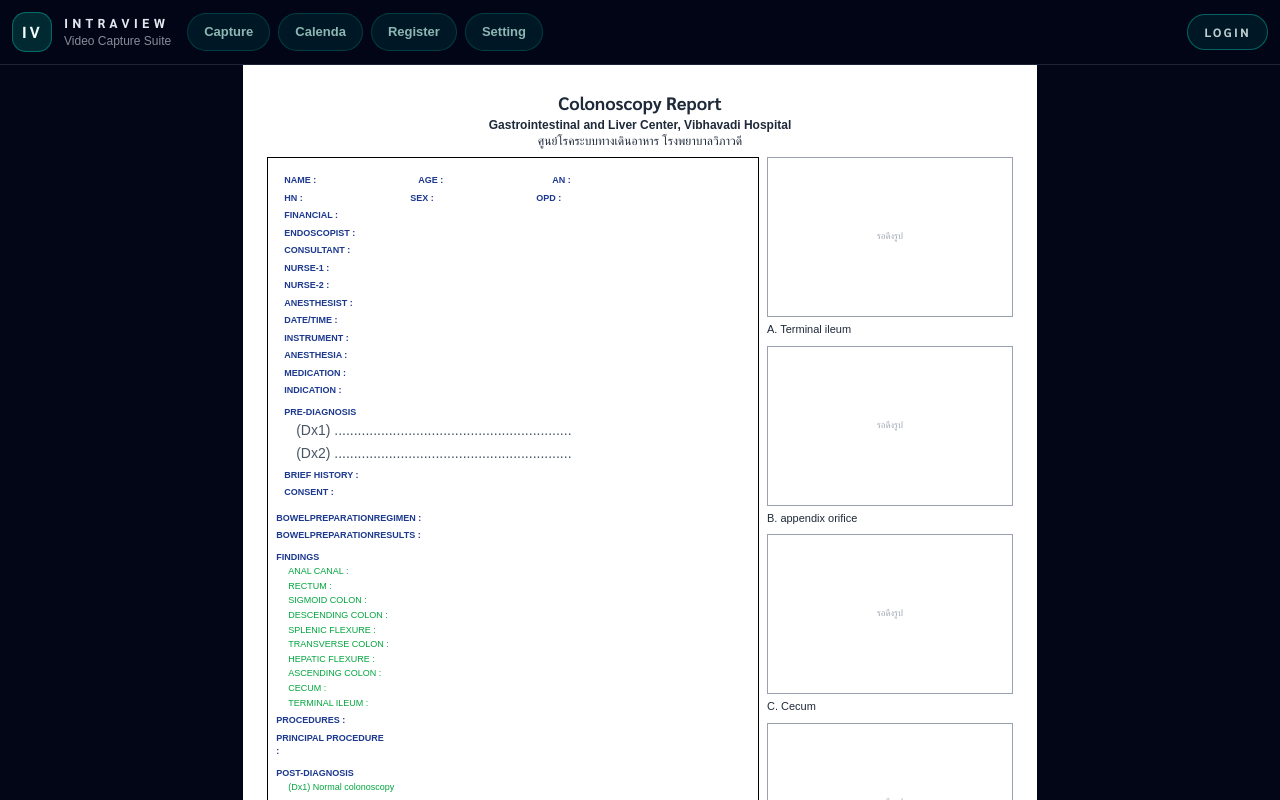
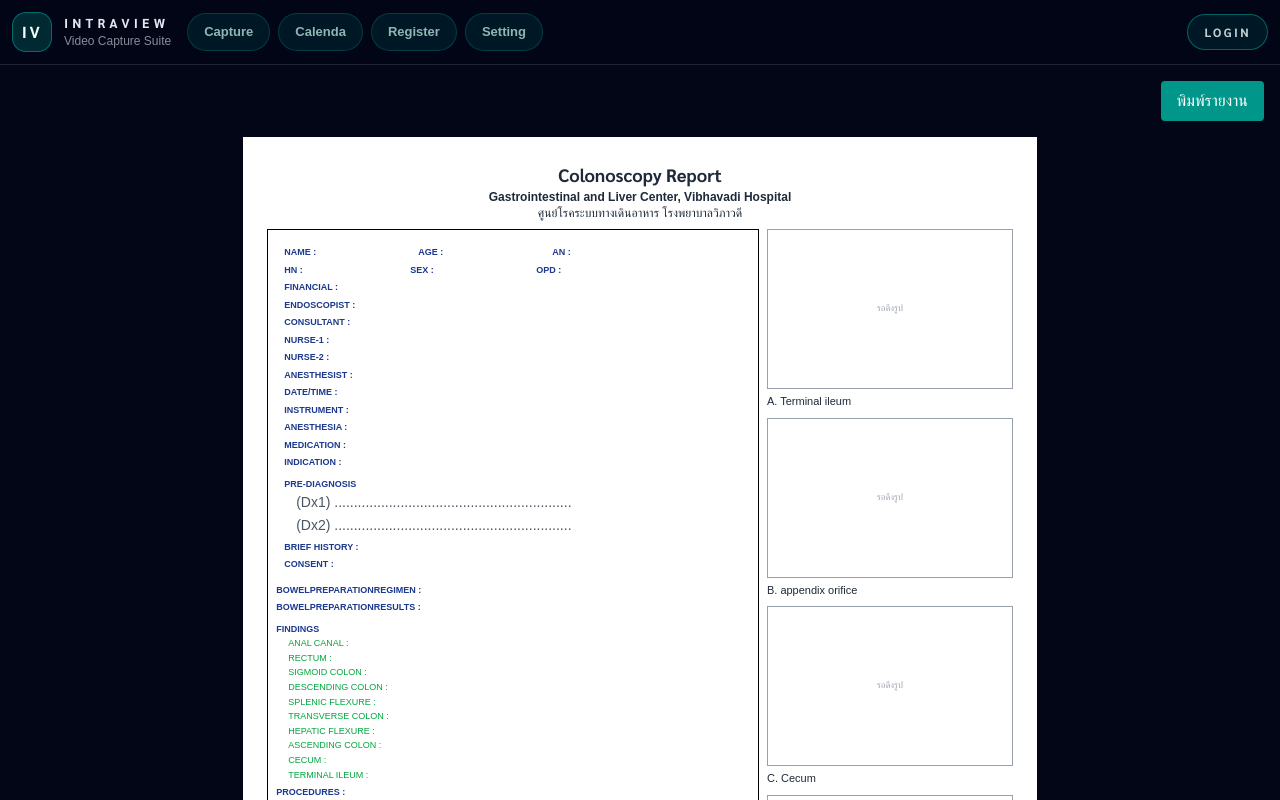
Before and after one commit to blackpoi55/videocapture, a Next.js app: page /report_newCR in a window 1280 px wide. Shown: the top 800 px of the page. Built offline with nearby package versions, Linux system fonts and the light colour scheme; a web font is replaced by a local one.

Commit message:
print buttom

```diff
--- a/app/report_newCR/page.tsx
+++ b/app/report_newCR/page.tsx
@@ -1,6 +1,6 @@
 import { Suspense } from "react";
 
-
+import PrintButton from "@/components/printbuttom/printbut";
 import ReportNewCRClient from "../../components/report_new/reportnewCR-client";
 import SecondPage from "../../components/report_new/secondCRpage";
 
@@ -19,6 +19,7 @@ export default function ReportPage() {
       }
     >
 
+    <PrintButton />
     <ReportNewCRClient />
     <SecondPage />
     </Suspense>
--- a/app/report_newGR/page.tsx
+++ b/app/report_newGR/page.tsx
@@ -1,6 +1,6 @@
 import { Suspense } from "react";
 
-
+import PrintButton from "@/components/printbuttom/printbut";
 import ReportNewGRClient from "../../components/report_new/reportnewGR-client";
 import SecondPage from "../../components/report_new/secondGRpage";
 
@@ -19,6 +19,7 @@ export default function ReportPage() {
       }
     >
 
+    <PrintButton />
     <ReportNewGRClient />
     <SecondPage />
     </Suspense>
--- /dev/null
+++ b/components/printbuttom/printbut.tsx
@@ -0,0 +1,14 @@
+"use client";
+export default function PrintButton() {
+  const handlePrint = () => window.print();
+  return (
+    <div className="flex justify-end p-4 print:hidden">
+      <button
+        onClick={handlePrint}
+        className="px-4 py-2 bg-teal-600 text-white rounded hover:bg-teal-700 transition"
+      >
+        พิมพ์รายงาน
+      </button>
+    </div>
+  );
+}
```
